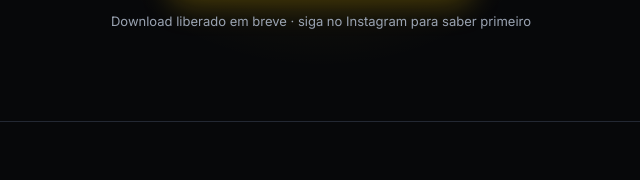
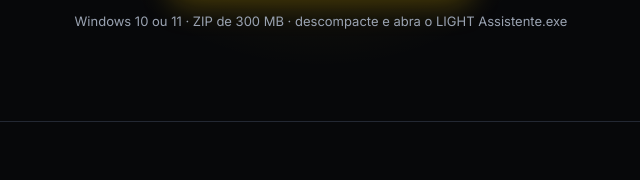
Before and after one commit to cesaraugustoc13-sys/lightassistente-site, a plain HTML site: page index.html in a window 1280 px wide. Shown: the part 7571-7751 px from the top of the page, 319-959 px from the left. Drawn offline with Linux system fonts and the light colour scheme; animation ran at ten frames a second.

Commit message:
Botão Baixar ativo: instalador 6.38 no GitHub Releases (link latest)
Co-Authored-By: Claude Opus 5.5 <noreply@anthropic.com>

```diff
--- a/index.html
+++ b/index.html
@@ -667,7 +667,7 @@ footer .redes a:hover { color: var(--texto); }
       <h2>Bora para a mesa?</h2>
       <p class="lead" style="margin:0 auto 28px">Baixe o LIGHT, crie sua conta grátis e sinta a diferença no próximo show-prep.</p>
       <a href="#baixar" class="btn btn-ambar" data-baixar>⬇ Baixar o LIGHT para Windows</a>
-      <p class="nota" id="notaDownload">Windows 10 ou 11</p>
+      <p class="nota" id="notaDownload">Windows 10 ou 11 · ZIP de 300 MB · descompacte e abra o LIGHT Assistente.exe</p>
     </div>
   </section>
 </main>
@@ -683,7 +683,7 @@ footer .redes a:hover { color: var(--texto); }
 <script>
 /* ===== CONFIGURAÇÃO — o dono preenche aqui ===== */
 var CONFIG = {
-  download: "",            // link do instalador (GitHub Releases). Vazio = "em breve"
+  download: "https://github.com/cesaraugustoc13-sys/lightassistente-site/releases/latest/download/LIGHT_Assistente.zip", // "latest" = sempre o release mais novo (arquivo com este nome). Vazio = "em breve"
   video: "",               // link do YouTube (ex.: https://www.youtube.com/watch?v=XXXX)
   instagram: "",           // https://instagram.com/...
   tiktok: "",              // https://tiktok.com/@...
```
